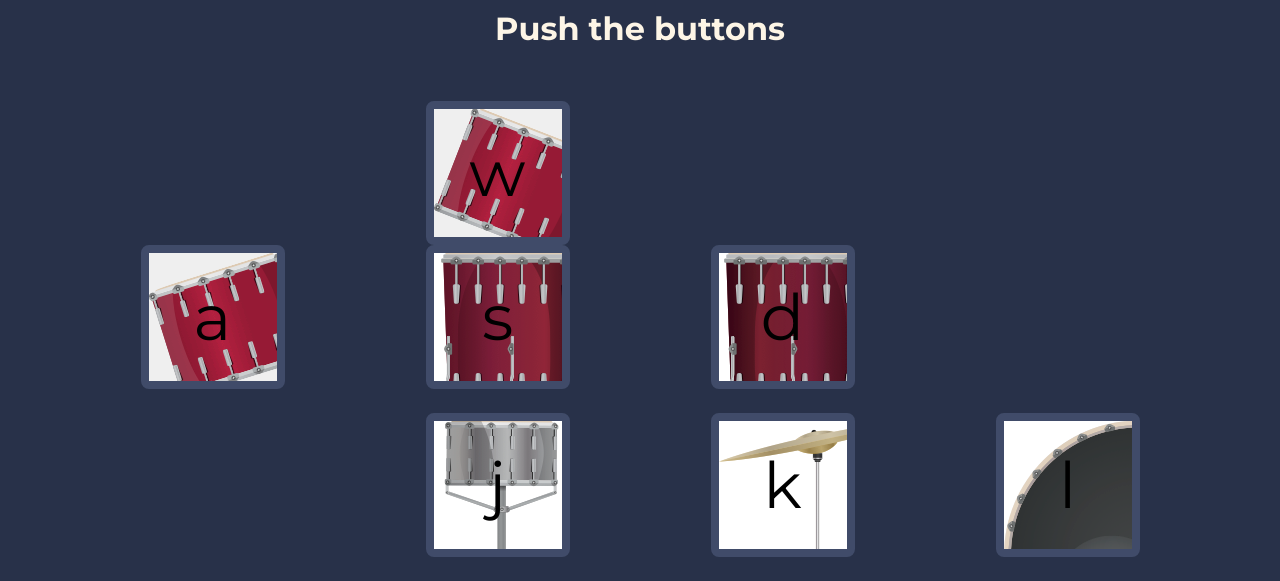
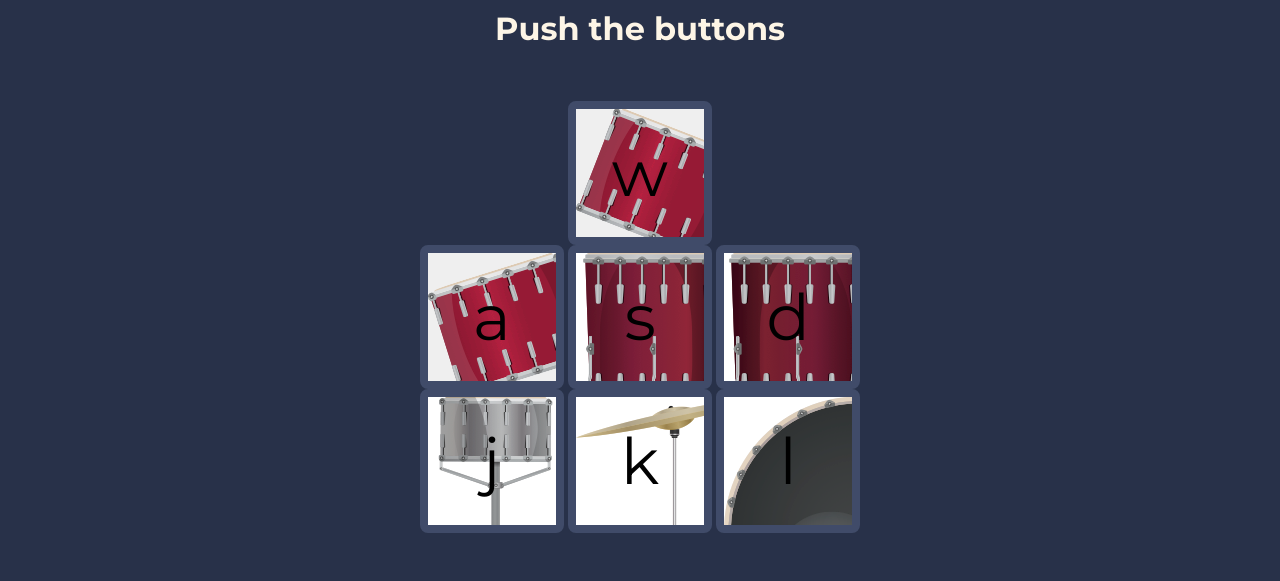
Before and after one commit to Emil-Balik/perkusja, a plain HTML site: page index.html in a window 1280 px wide. Shown: the part 935-1516 px from the top of the page. Drawn offline with nearby package versions, Linux system fonts and the light colour scheme.

Commit message:
Update index.html

```diff
--- a/index.html
+++ b/index.html
@@ -54,7 +54,7 @@
   </section>
   <section>
 
-    <div class="container c-color">
+    <div class="container">
 
       <header>
         <h1>Cats drums and rock n 🐾 roll!</h1>
@@ -74,35 +74,27 @@
         <h2>Push the buttons</h2>
       </div>
       <div class="container mt-5">
-        <div class="row justify-content-start mt-5">
-          <div class="col-sm-3 offset-sm-3">
+        <div class="row mt-5">
+          <div class="col">
             <button class="w drum">w</button>
           </div>
           <div class="w100"></div>
-          <div class="col-sm-3">
+          <div class="col">
             <button class="a drum">a</button>
-          </div>
-          <div class="col-sm-3">
             <button class="s drum">s</button>
-          </div>
-          <div class="col-sm-3">
             <button class="d drum">d</button>
           </div>
+
           <div class="w100"></div>
         </div>
-        <div class="row justify-content-end mt-4">
-          <div class="col-sm-3">
+        <div class="row">
+          <div class="col">
             <button class="j drum">j</button>
-          </div>
-          <div class="col-sm-3">
             <button class="k drum">k</button>
-          </div>
-          <div class="col-sm-3">
             <button class="l drum">l</button>
           </div>
+
         </div>
-
-      </div>
     </section>
   </main>
 
```
